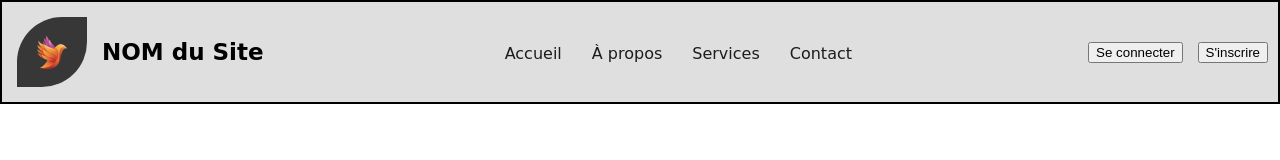
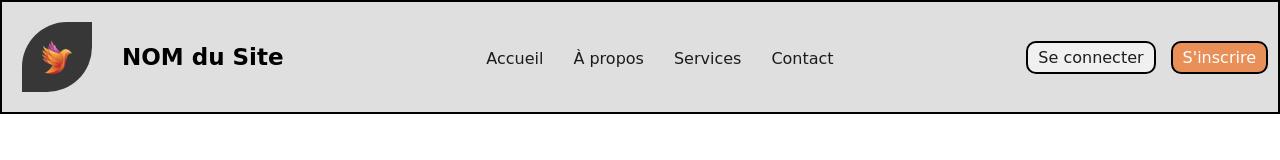
Before and after one commit to Nantenaina-Maminirina-Ranaivosoa/test1-html-css-header, a plain HTML site: page index.html in a window 1280 px wide. Drawn offline with Linux system fonts and the light colour scheme.

Commit message:
change button style

```diff
--- a/header.css
+++ b/header.css
@@ -9,8 +9,8 @@
 .logo-site {
   display: flex;
   align-items: center;
-  gap: 15px;
-  padding: 5px;
+  gap: 30px;
+  padding: 10px;
 }
 .logo-site h1 {
   font-family: cursive;
@@ -55,3 +55,33 @@
     display: flex;
     gap: 15px;
 }
+.auth-buttons .login{
+    padding: 5px 10px;
+    font-family: cursive;
+    font-size: 16px;
+    background-color: rgba(251, 250, 250, 0.675);
+    border: solid 2px black;
+    border-radius: 10px;
+    text-decoration: none;
+    color: rgba(0, 0, 0, 0.878);
+}
+.auth-buttons .login:hover{
+    background-color: rgba(0, 0, 0, 0.753);
+    color: white;
+    cursor: pointer;
+}
+.auth-buttons .signup{
+    padding: 5px 10px;
+    font-family: cursive;
+    font-size: 16px;
+    background-color: rgba(240, 92, 0, 0.601);
+    border: solid 2px black;
+    border-radius: 10px;
+    text-decoration: none;
+    color: white;
+}
+.auth-buttons .signup:hover{
+    background-color: rgba(0, 0, 0, 0.753);
+    color: white;
+    cursor: pointer;
+}
--- a/index.html
+++ b/index.html
@@ -27,7 +27,7 @@
 
       <div class="auth-buttons">
         <button class="login">Se connecter</button>
-        <button class="signin">S'inscrire</button>
+        <button class="signup">S'inscrire</button>
       </div>
     </header>
   </body>
```
